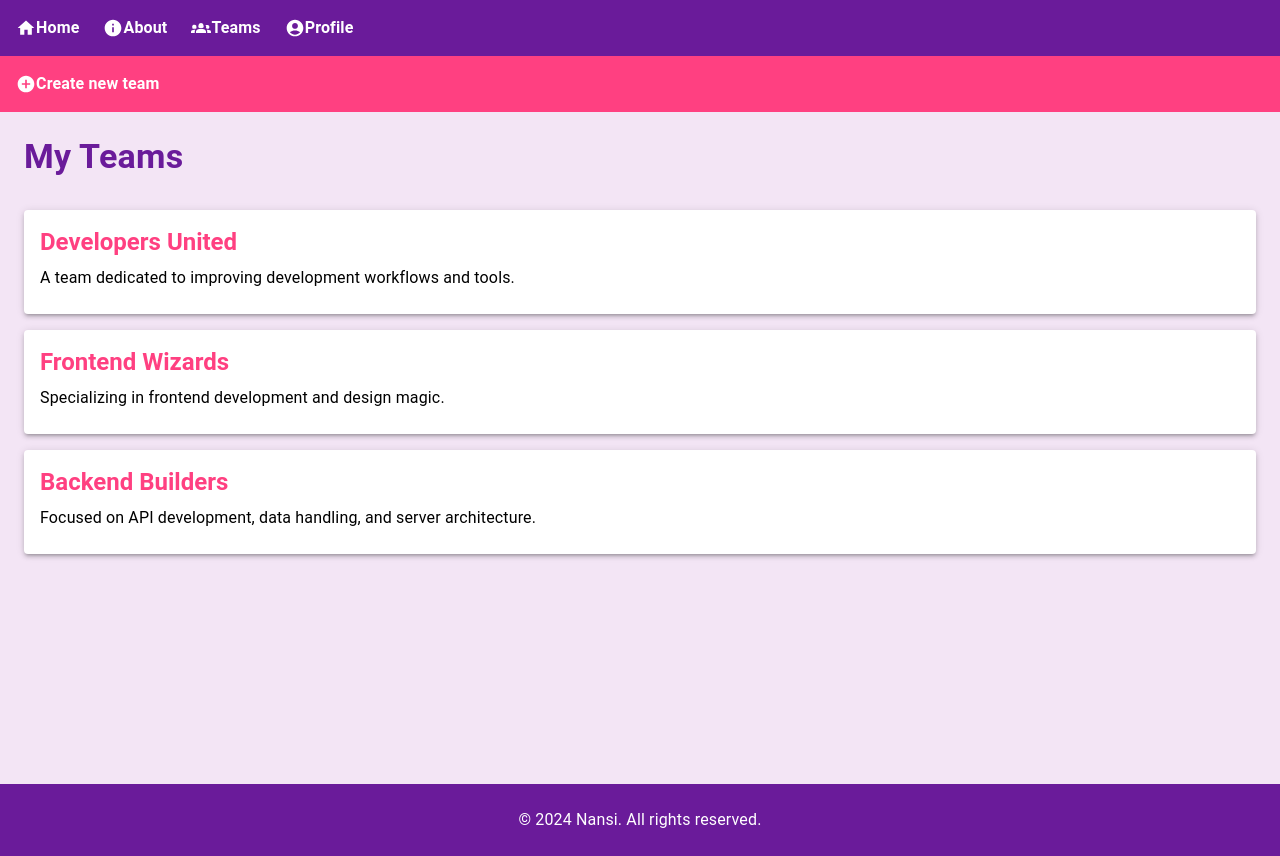
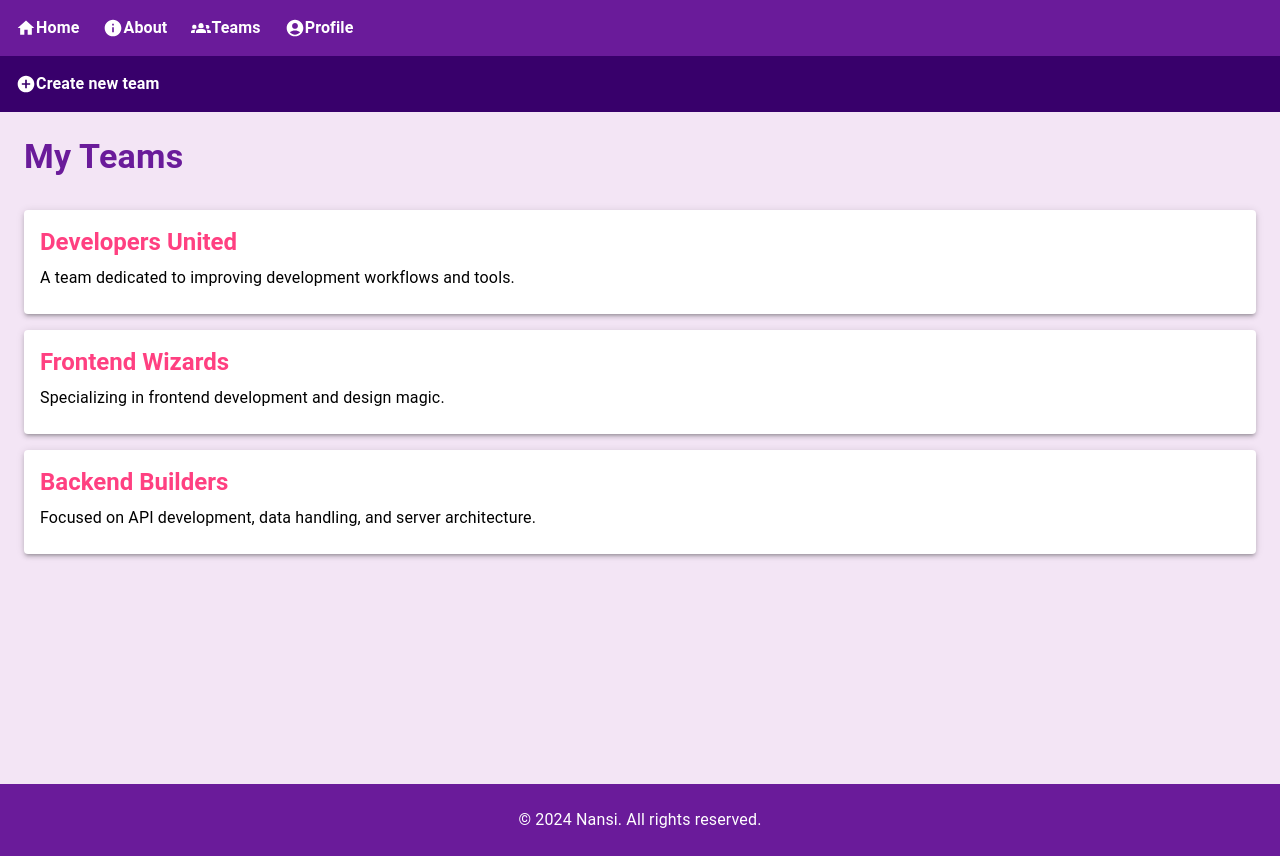
Before and after one commit to RedDert/NotificationSystemLanding, a React (Vite) app: page /teams in a window 1280 px wide. Built offline with nearby package versions, Linux system fonts and the light colour scheme.

Commit message:
changed the bg on teams component

```diff
--- a/src/routes/teams.tsx
+++ b/src/routes/teams.tsx
@@ -16,7 +16,7 @@ const TeamsPage = () => {
 
   return (
     <div className="flex flex-col min-h-screen">
-      <nav className="flex space-x-6 p-4" style={{ backgroundColor: theme.palette.secondary.main, color: theme.palette.text.primary }}>
+      <nav className="flex space-x-6 p-4" style={{ backgroundColor: theme.palette.primary.dark, color: theme.palette.text.primary }}>
         <Link
           to="/new"
           activeProps={activeProps}
```
